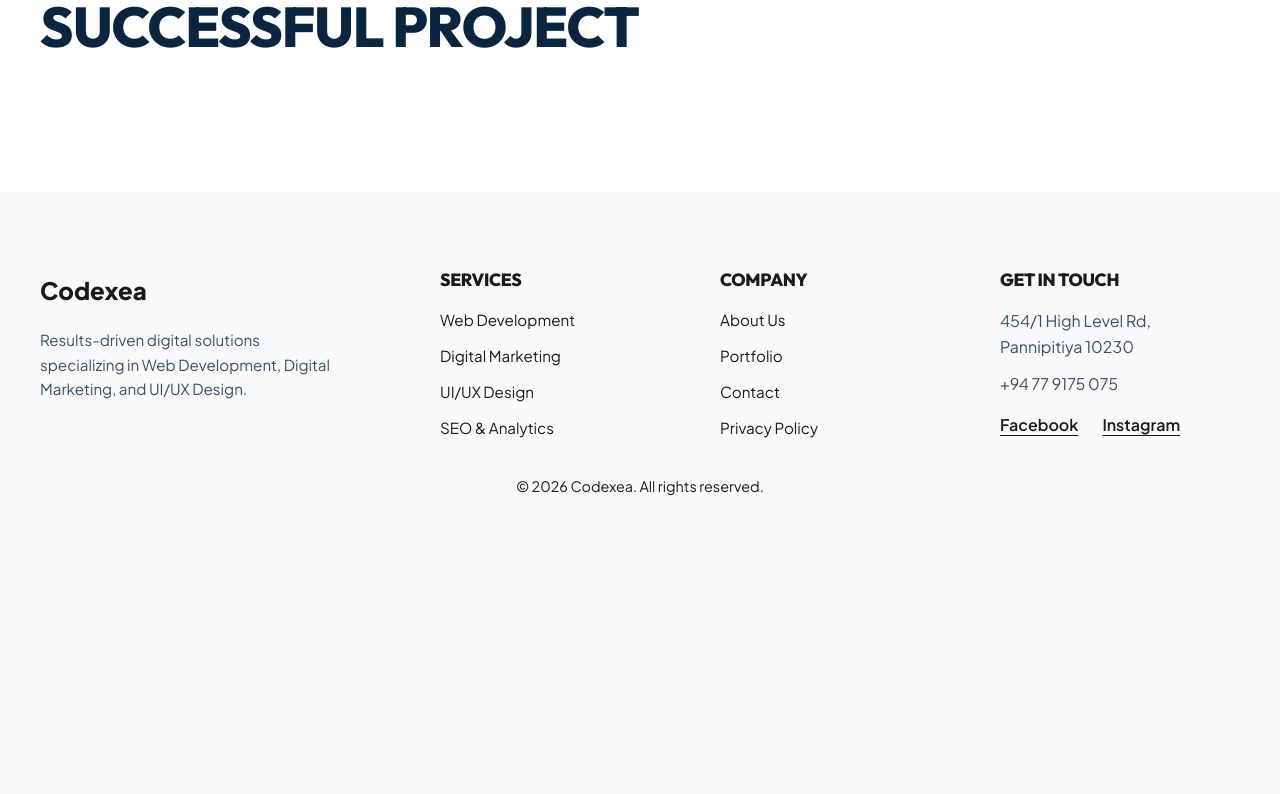
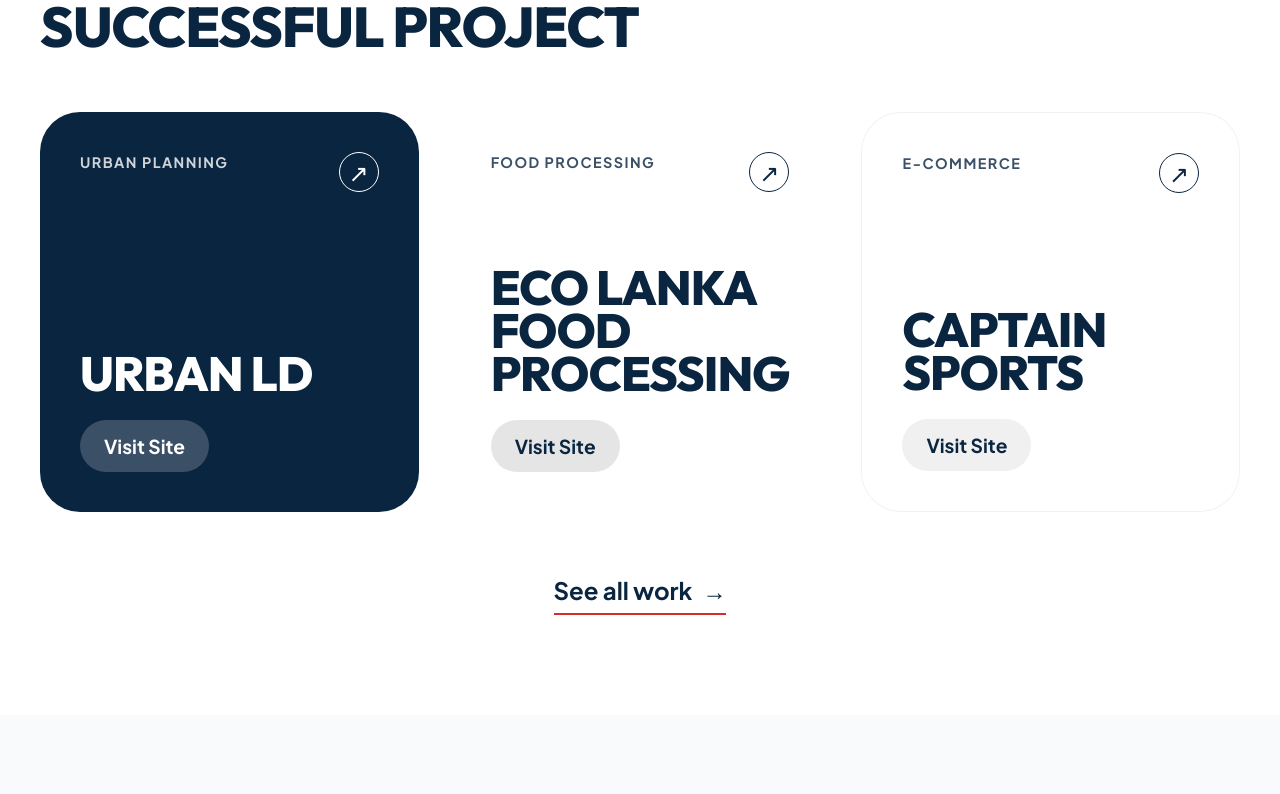
Before and after one commit to dhanukaprr/codexea, a Next.js app: page / in a window 1280 px wide. Shown: the part 2674-3468 px from the top of the page. Before the commit the page ends 3196 px from the top, so only its background shows below. Built offline with nearby package versions, Linux system fonts and the light colour scheme.

Commit message:
completed homepage

```diff
--- a/app/home.module.css
+++ b/app/home.module.css
@@ -115,7 +115,43 @@
 .workTitle {
     font-size: 3.5rem;
     color: var(--deep-navy);
-    margin-bottom: 40px;
+    margin-bottom: 60px;
+}
+
+.workGrid {
+    display: grid;
+    grid-template-columns: repeat(3, 1fr);
+    gap: 32px;
+    margin-bottom: 60px;
+}
+
+.workLinkContainer {
+    text-align: center;
+    margin-top: 40px;
+}
+
+.workLink {
+    display: inline-flex;
+    align-items: center;
+    gap: 10px;
+    font-size: 1.5rem;
+    font-weight: 700;
+    color: var(--deep-navy);
+    text-decoration: none;
+    padding-bottom: 5px;
+    border-bottom: 2px solid var(--berry-red);
+    transition: all 0.3s ease;
+}
+
+.workLink:hover {
+    gap: 15px;
+    color: var(--berry-red);
+}
+
+@media (max-width: 900px) {
+    .workGrid {
+        grid-template-columns: 1fr;
+    }
 }
 
 @media (max-width: 900px) {
--- a/app/page.js
+++ b/app/page.js
@@ -1,7 +1,9 @@
 import Link from 'next/link';
 import Hero from '@/components/Hero';
 import ServiceCard from '@/components/ServiceCard';
+import ProjectCard from '@/components/ProjectCard'; // Import ProjectCard
 import ClientCarousel from '@/components/ClientCarousel';
+import { projects } from '@/app/data/projects'; // Import projects data
 import styles from './home.module.css';
 
 export default function Home() {
@@ -95,8 +97,19 @@ export default function Home() {
       {/* Portfolio Teaser - keeping it consistent with new red styles */}
       <section className={styles.workSection}>
         <div className="container">
-          <h2 className={styles.workTitle}>Explore our most <br /> successful project</h2>
-          {/* ... keeping simplified for now ... */}
+          <h2 className={styles.workTitle}>EXPLORE OUR MOST <br /> SUCCESSFUL PROJECT</h2>
+
+          <div className={styles.workGrid}>
+            {projects.slice(0, 3).map((project) => (
+              <ProjectCard key={project.id} {...project} />
+            ))}
+          </div>
+
+          <div className={styles.workLinkContainer}>
+            <Link href="/portfolio" className={styles.workLink}>
+              See all work <span>→</span>
+            </Link>
+          </div>
         </div>
       </section>
 
```
Also changed, not shown: app/portfolio/page.js (+3 -64 lines).
